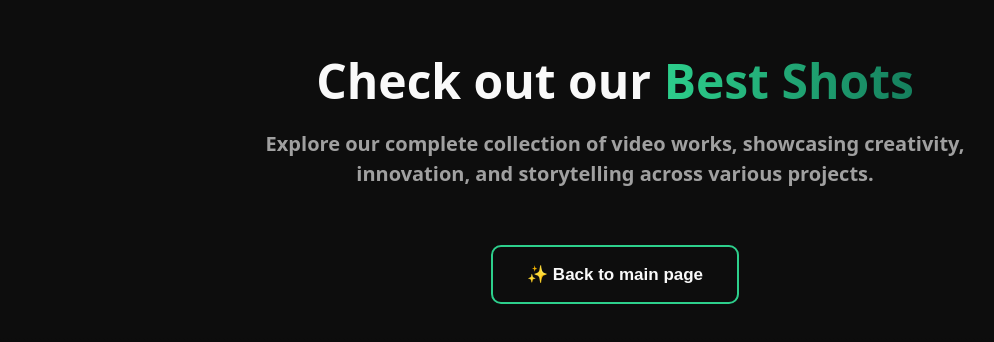
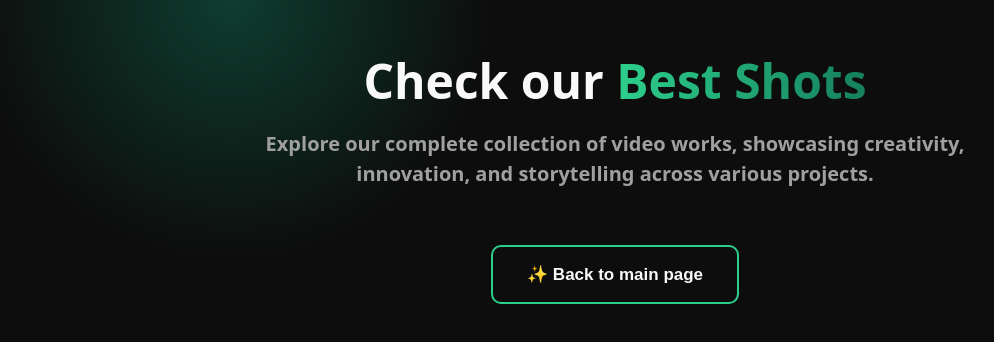
Before and after one commit to ceo-s/ako-production-landing, a website built with Vite: page production/index.html in a window 1280 px wide. Shown: the whole page, without its empty margins (25-1019 px from the left). Built offline with nearby package versions, Linux system fonts and the light colour scheme; no server answers; a web font is replaced by a local one.

Commit message:
Final fix

```diff
--- a/production/index.html
+++ b/production/index.html
@@ -43,7 +43,7 @@
       ></video>
       <section id="section-production-page" class="pretty-scrollbar">
         <h1 class="header section-title">
-          Check out our <span class="gradient-text">Best Shots</span>
+          Check our <span class="gradient-text">Best Shots</span>
         </h1>
         <h4 class="header section-description">
           Explore our complete collection of video works, showcasing creativity,
--- a/styles/sections/_production.scss
+++ b/styles/sections/_production.scss
@@ -5,19 +5,21 @@
   justify-content: start;
   align-items: center;
 
+  overflow-y: scroll;
   overflow-x: hidden;
   scroll-snap-align: unset;
   scroll-snap-type: none;
   scroll-behavior: smooth;
   height: 100dvh;
-  // position: relative;
-  overflow-y: scroll;
-  // padding-top: 4em;
-  // margin-top: 5vh;
 
-  // > div {
-  //   height: fit-content;
-  // }
+  background: radial-gradient(
+    circle at 20% 0,
+    colors.$green-dark,
+    colors.$black 20%
+  ) !important;
+
+  // background: red;
+
   .section-title {
     margin-top: 1em;
   }
```
Also changed, not shown: index.html (+2 -4 lines).
